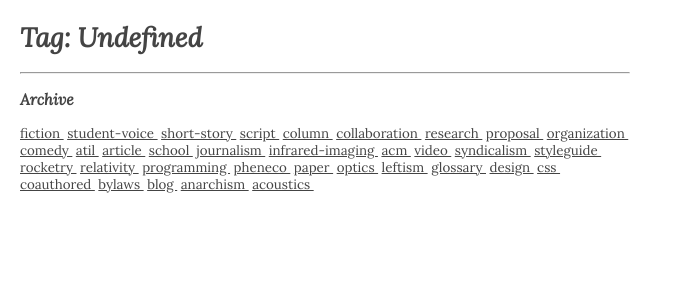
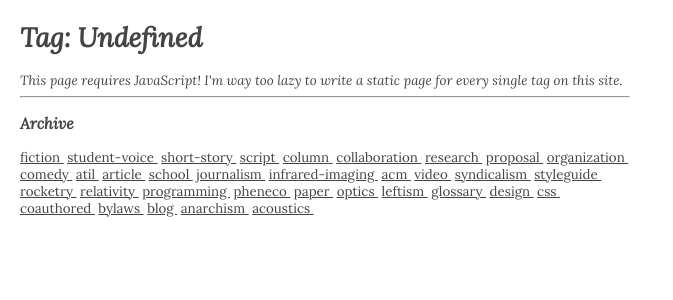
Before and after one commit to una-ada/anarchy.website, a Jekyll site: the page built from tag/index.md, in a window 1280 px wide. Shown: the top 300 px of the page, without its empty margins (0-673 px from the left). Built offline with Jekyll 4.4.1, drawn with Linux system fonts in a browser that asks for light colours; some web fonts are replaced.

Commit message:
Added JavaScript warning

```diff
--- a/_layouts/tag.html
+++ b/_layouts/tag.html
@@ -3,6 +3,9 @@ layout: default
 ---
 
 <h1>Tag: </h1>
+<i>This page requires JavaScript! I'm way too lazy to write a static page for
+every single tag on this site.</i>
+
 {% for post in site.posts %}
     {% include preview.html post=post %}
 {% endfor %}
```
